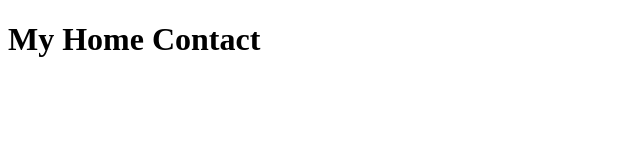
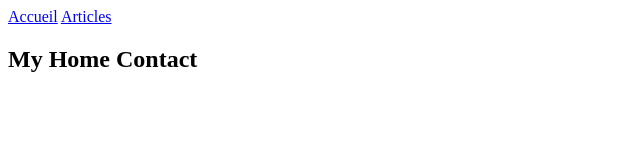
Before and after one commit to mesbahimohammedyassirsolicode-star/HTML-fondamentaux, a plain HTML site: page 📘 Chapter 5 – Semantic Tags and SEO/Contact.html in a window 1280 px wide. Shown: the whole page, without its empty margins (0-640 px from the left). Drawn offline with Linux system fonts and the light colour scheme.

Commit message:
update index

```diff
--- a/📘 Chapter 5 – Semantic Tags and SEO/Contact.html
+++ b/📘 Chapter 5 – Semantic Tags and SEO/Contact.html
@@ -6,8 +6,15 @@
     <title>Contact</title>
 </head>
 <body>
-    <H1>
+    <header>
+        <nav>
+        <a href="Accueil.html">Accueil</a>
+        <a href="Articles.html">Articles</a>
+        <H1>
         My Home Contact
     </H1>
+    </nav>
+    </header>
+
 </body>
 </html>
```
Also changed, not shown: 📘 Chapter 5 – Semantic Tags and SEO/Accueil.html (+10 -1 lines), 📘 Chapter 5 – Semantic Tags and SEO/Articles.html (+9 -1 lines).
